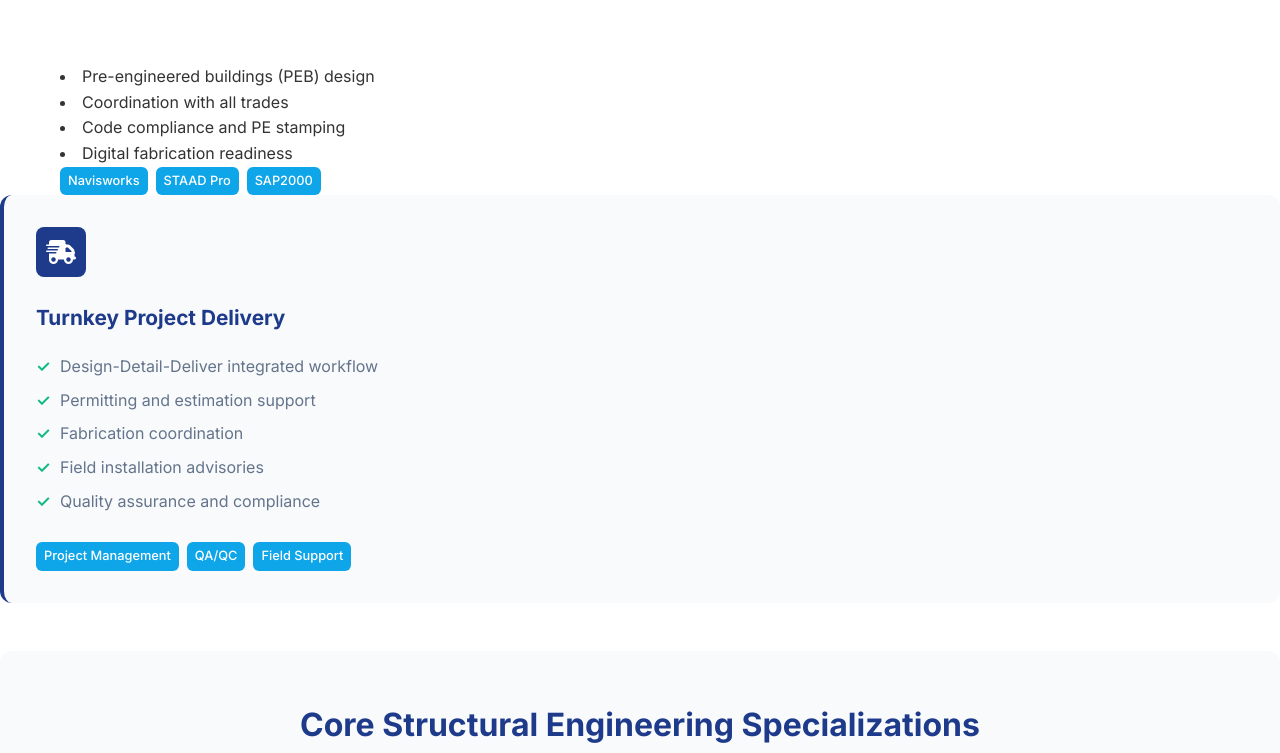
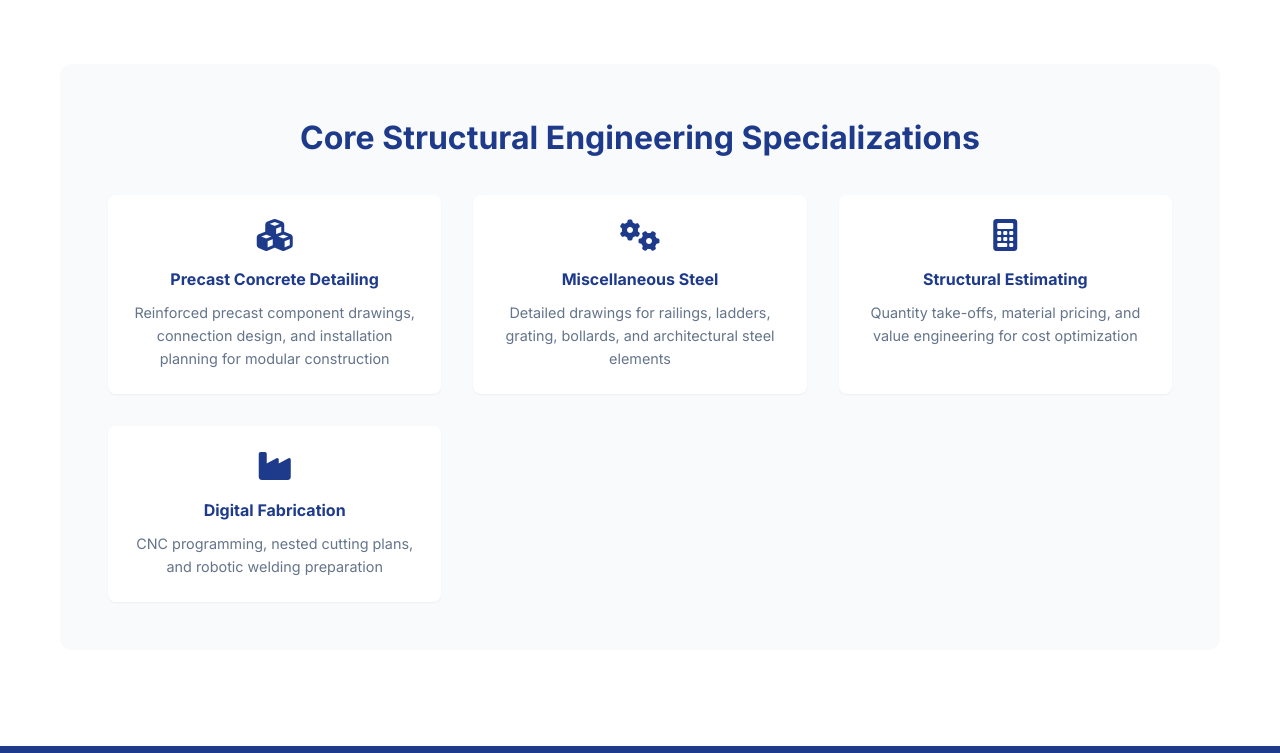
Before and after one commit to munagapatiravi/ironman-engineering-services, a plain HTML site: page index.html in a window 1280 px wide. Shown: the part 4246-4999 px from the top of the page. Drawn offline with nearby package versions, Linux system fonts and the light colour scheme.

Commit message:
Clean up orphaned service elements and inconsistencies
- Removed orphaned list items (PEB design, trade coordination, PE stamping, digital fabrication readiness)
- Removed inconsistent 'Turnkey Project Delivery' service card
- Cleaned up duplicate service tools section
- Services section now properly synchronized with new industry-focused structure
- All services now consistently reflect core structural engineering offerings

```diff
--- a/index.html
+++ b/index.html
@@ -301,37 +301,6 @@
                         <span class="tool">SDS/2</span>
                         <span class="tool">CNC Programming</span>
                         <span class="tool">Material Lists</span>
-                    </div>
-                </div>
-            </div>
-                        <li>Pre-engineered buildings (PEB) design</li>
-                        <li>Coordination with all trades</li>
-                        <li>Code compliance and PE stamping</li>
-                        <li>Digital fabrication readiness</li>
-                    </ul>
-                    <div class="service-tools">
-                        <span class="tool">Navisworks</span>
-                        <span class="tool">STAAD Pro</span>
-                        <span class="tool">SAP2000</span>
-                    </div>
-                </div>
-
-                <div class="service-card">
-                    <div class="service-icon">
-                        <i class="fas fa-shipping-fast"></i>
-                    </div>
-                    <h3>Turnkey Project Delivery</h3>
-                    <ul>
-                        <li>Design-Detail-Deliver integrated workflow</li>
-                        <li>Permitting and estimation support</li>
-                        <li>Fabrication coordination</li>
-                        <li>Field installation advisories</li>
-                        <li>Quality assurance and compliance</li>
-                    </ul>
-                    <div class="service-tools">
-                        <span class="tool">Project Management</span>
-                        <span class="tool">QA/QC</span>
-                        <span class="tool">Field Support</span>
                     </div>
                 </div>
             </div>
```
